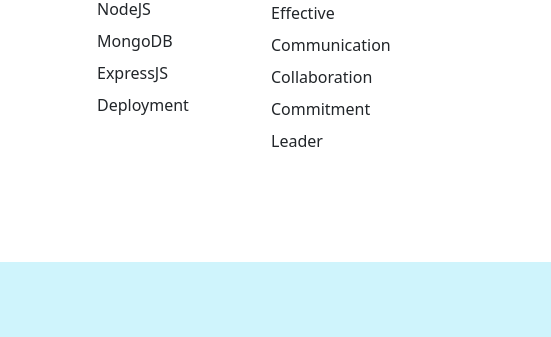
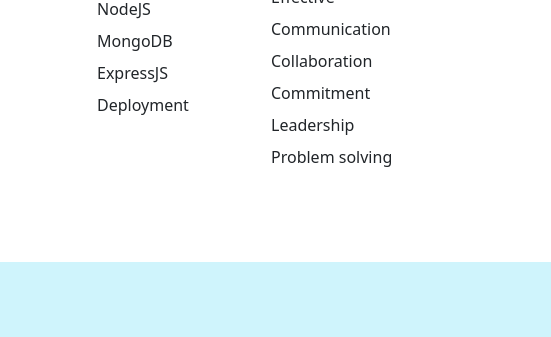
Before and after one commit to MojolaoluwaGafar/my-portfolio, a plain HTML site: page index.html in a window 1280 px wide. Shown: the part 1944-2281 px from the top of the page, 729-1280 px from the left. Drawn offline with nearby package versions, Linux system fonts and the light colour scheme.

Commit message:
soft skill addition

```diff
--- a/index.html
+++ b/index.html
@@ -160,7 +160,8 @@
                 <li>Effective Communication</li>
                 <li>Collaboration</li>
                 <li>Commitment</li>
-                <li>Leader</li>
+                <li>Leadership</li>
+                <li>Problem solving</li>
             </ul>
           </div>
         </div>
```
